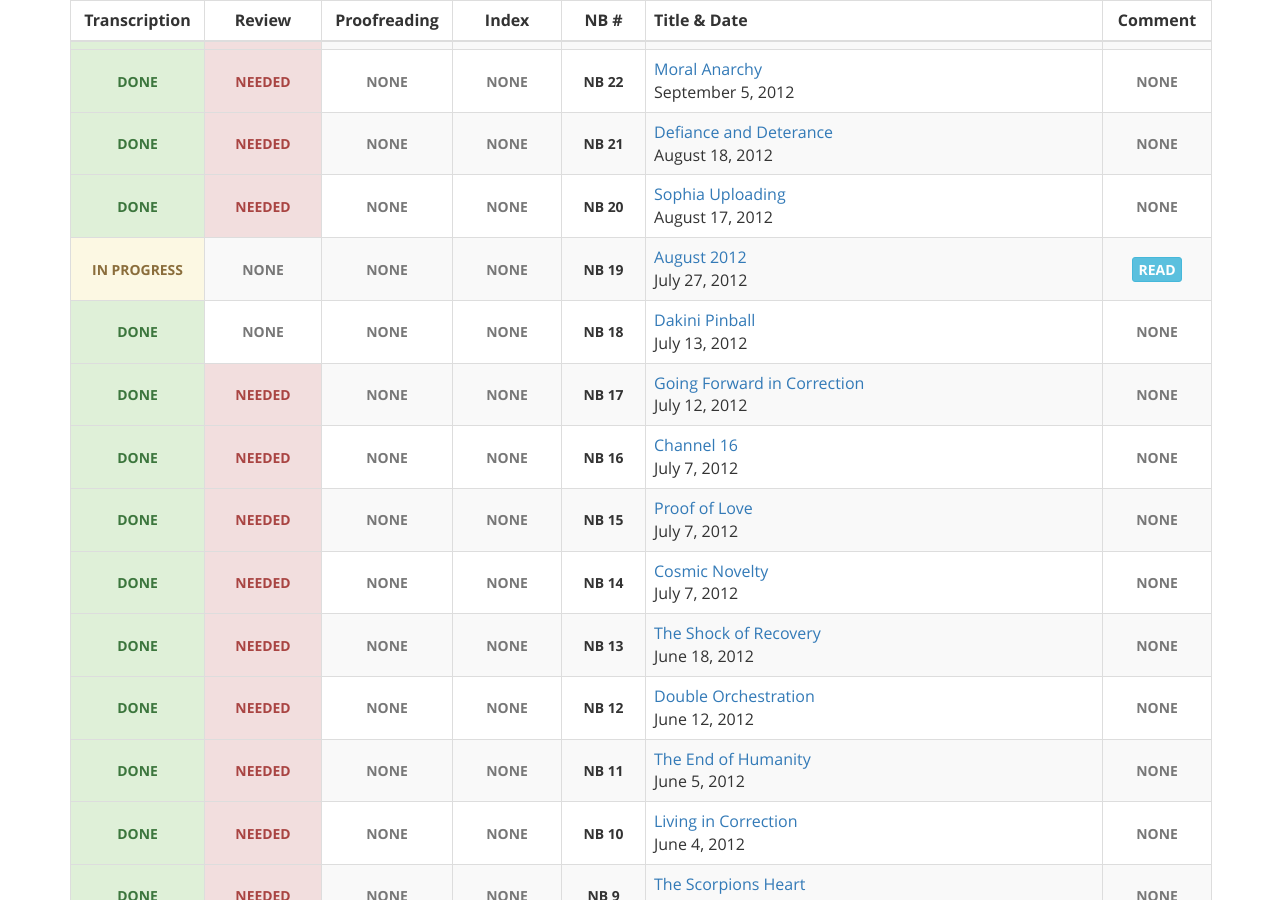
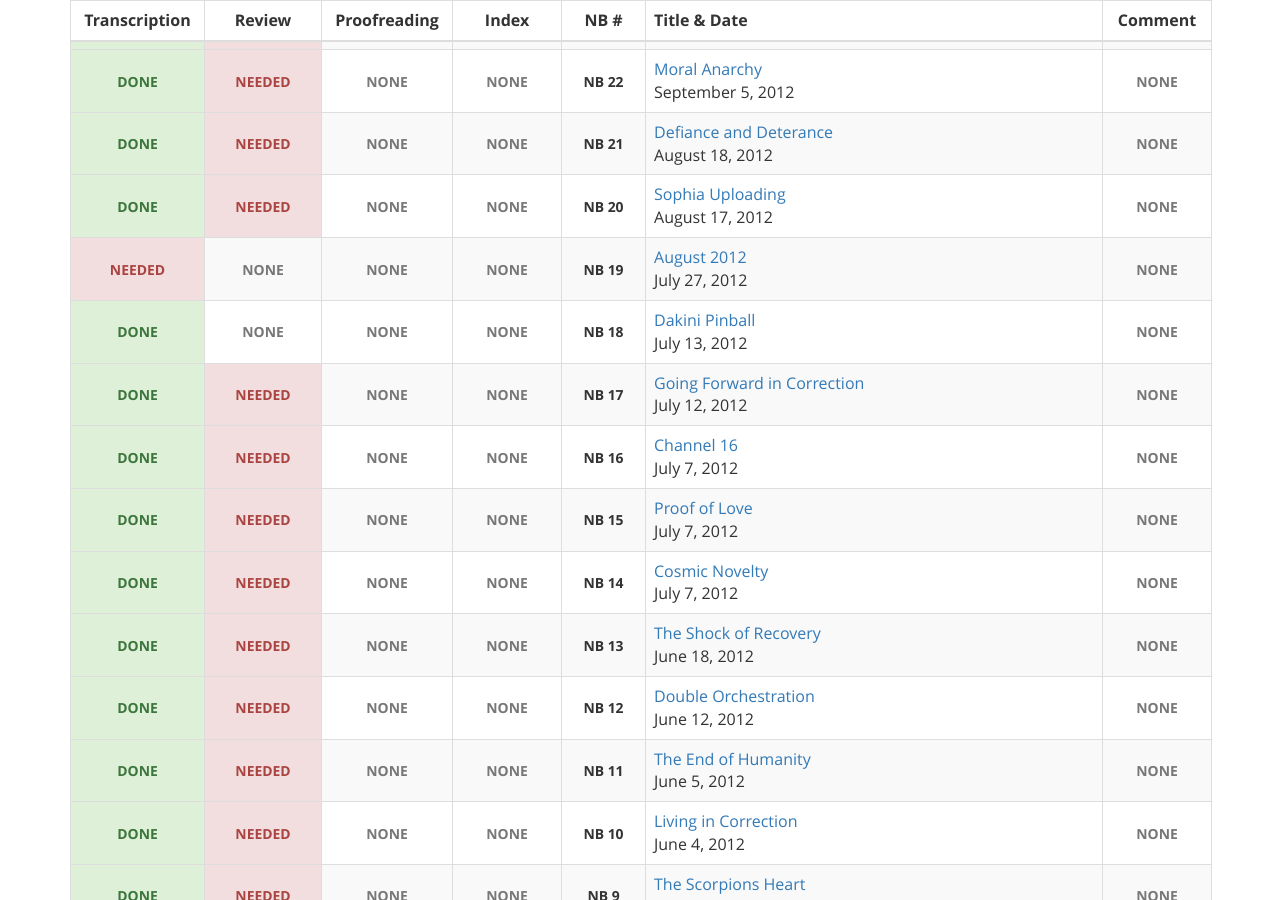
Before and after one commit to gaiaspora/gaiaspora.github.io, a Jekyll site: the page built from content/navigator-briefings.markdown, in a window 1280 px wide and 900 px high, scrolled down 7407 px. Built offline with Jekyll 4.4.1, drawn with Linux system fonts in a browser that asks for light colours.

Commit message:
Update nb.yaml

```diff
--- a/_data/nb.yaml
+++ b/_data/nb.yaml
@@ -1025,13 +1025,13 @@
   Comment: ""
 
 - NB: "19"
-  Transcription: "in progress"
+  Transcription: "needed"
   Review: "none"
   Proofreading: "none"
   Index: "none"
   Title: "August 2012"
   Date: "July 27, 2012"
-  Comment: "Simon"
+  Comment: ""
 
 - NB: "18"
   Transcription: "done"
```
